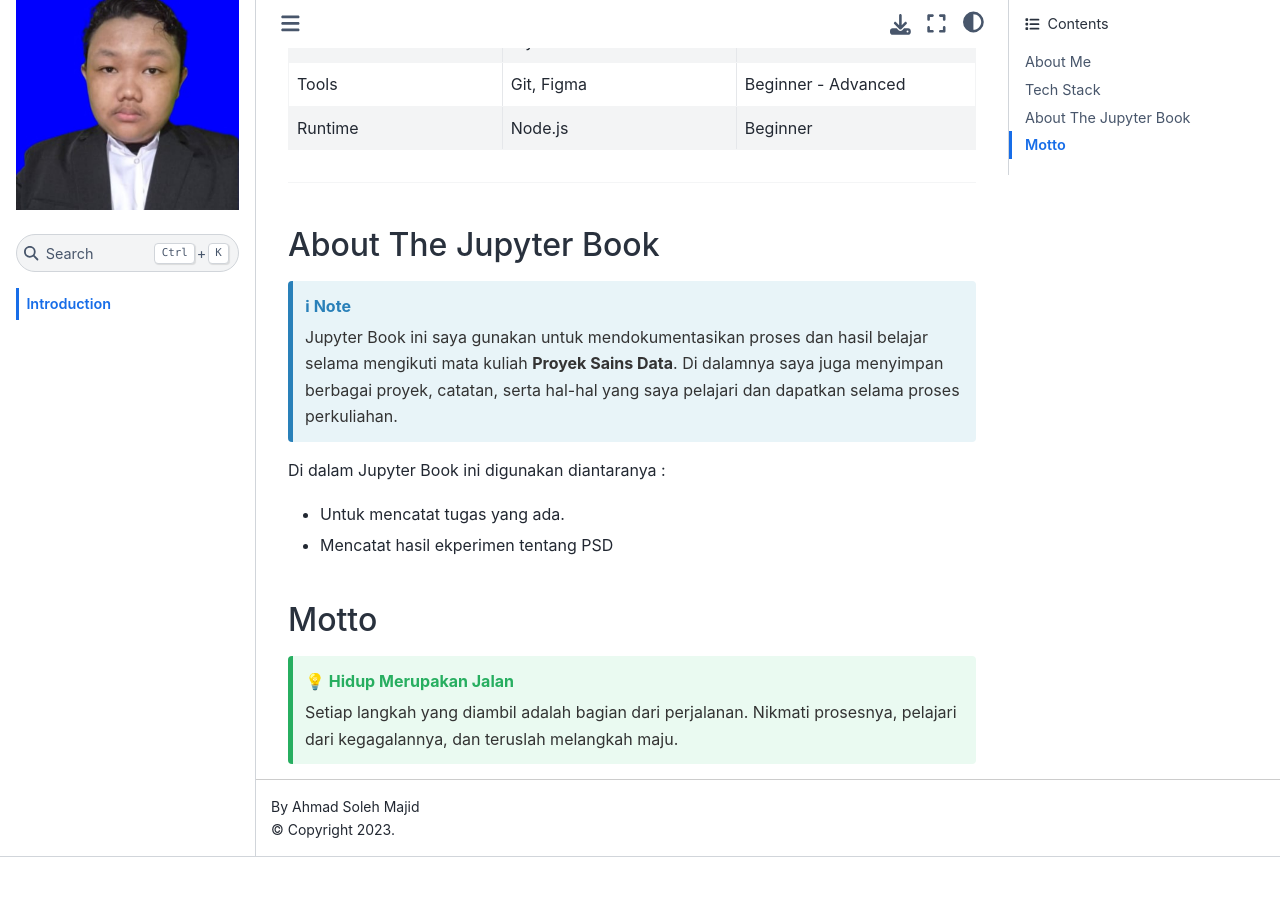
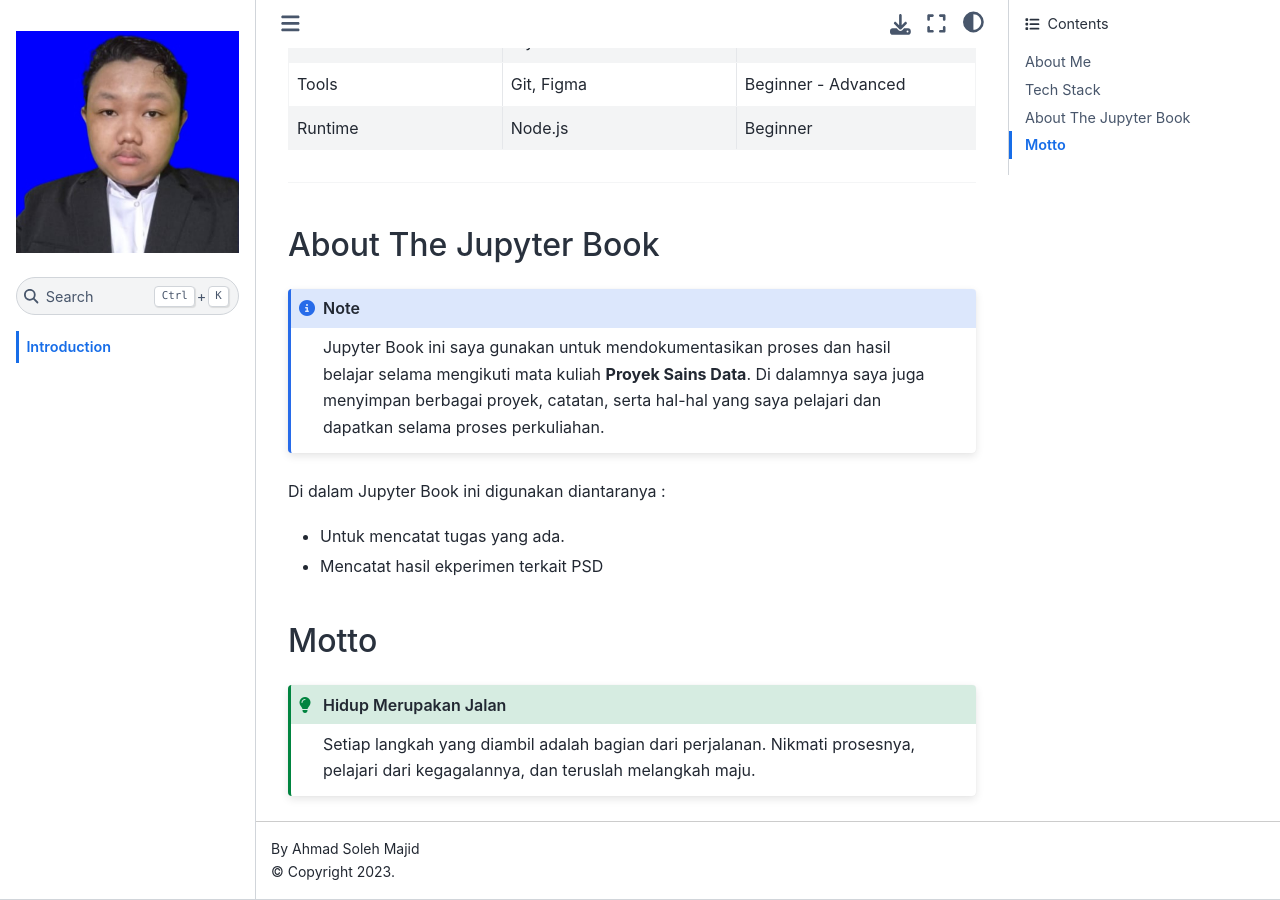
Before and after one commit to SolehMajid/PSD, a Jupyter Book: the page built from intro.md, in a window 1280 px wide and 900 px high, scrolled down 634 px. Built offline with Jupyter Book 1.0.4 settings and Sphinx 7.4.7 and the Sphinx Book theme 1.1.4, drawn with Linux system fonts in a browser that asks for light colours; pages that are not in the unit, such as notebooks, are missing from menus; before the commit the page ends 1491 px from its top, so only the background shows below that.

Commit message:
Update konfigurasi dan konten

````diff
--- a/_toc.yml
+++ b/_toc.yml
@@ -2,7 +2,7 @@
 format: jb-book
 root: intro
 chapters:
-  - file: pertemuan-1/polutan-kabupaten-gresik
+  - file: pertemuan-1/polutan-kabupaten-Bangkalan
     sections:
       - file: pertemuan-1/business-understanding
       - file: pertemuan-1/data-understanding
--- a/intro.md
+++ b/intro.md
@@ -24,23 +24,20 @@
 
 ## About The Jupyter Book
 
-<div style="background-color: #e8f4f8; border-left: 5px solid #2980b9; padding: 12px; margin-bottom: 15px; border-radius: 4px;">
-  <p style="margin: 0; font-weight: bold; color: #2980b9;">ℹ Note</p>
-  <p style="margin: 5px 0 0 0; color: #333;">
-    Jupyter Book ini saya gunakan untuk mendokumentasikan proses dan hasil belajar selama mengikuti mata kuliah <b>Proyek Sains Data</b>. Di dalamnya saya juga menyimpan berbagai proyek, catatan, serta hal-hal yang saya pelajari dan dapatkan selama proses perkuliahan.
-  </p>
-</div>
+```{note}
+Jupyter Book ini saya gunakan untuk mendokumentasikan proses dan hasil belajar selama mengikuti
+mata kuliah **Proyek Sains Data**. Di dalamnya saya juga menyimpan berbagai proyek, catatan,
+serta hal-hal yang saya pelajari dan dapatkan selama proses perkuliahan.
+```
 
 Di dalam Jupyter Book ini digunakan diantaranya :
+- Untuk mencatat tugas yang ada.
+- Mencatat hasil ekperimen terkait PSD
 
-- Untuk mencatat tugas yang ada.
-- Mencatat hasil ekperimen tentang PSD
 
 ## Motto
 
-<div style="background-color: #eafaf1; border-left: 5px solid #27ae60; padding: 12px; margin-bottom: 15px; border-radius: 4px;">
-  <p style="margin: 0; font-weight: bold; color: #27ae60;">💡 Hidup Merupakan Jalan</p>
-  <p style="margin: 5px 0 0 0; color: #333;">
-    Setiap langkah yang diambil adalah bagian dari perjalanan. Nikmati prosesnya, pelajari dari kegagalannya, dan teruslah melangkah maju.
-  </p>
-</div>
+```{admonition} Hidup Merupakan Jalan
+:class: tip
+Setiap langkah yang diambil adalah bagian dari perjalanan. Nikmati prosesnya, pelajari dari kegagalannya, dan teruslah melangkah maju.
+```
````
